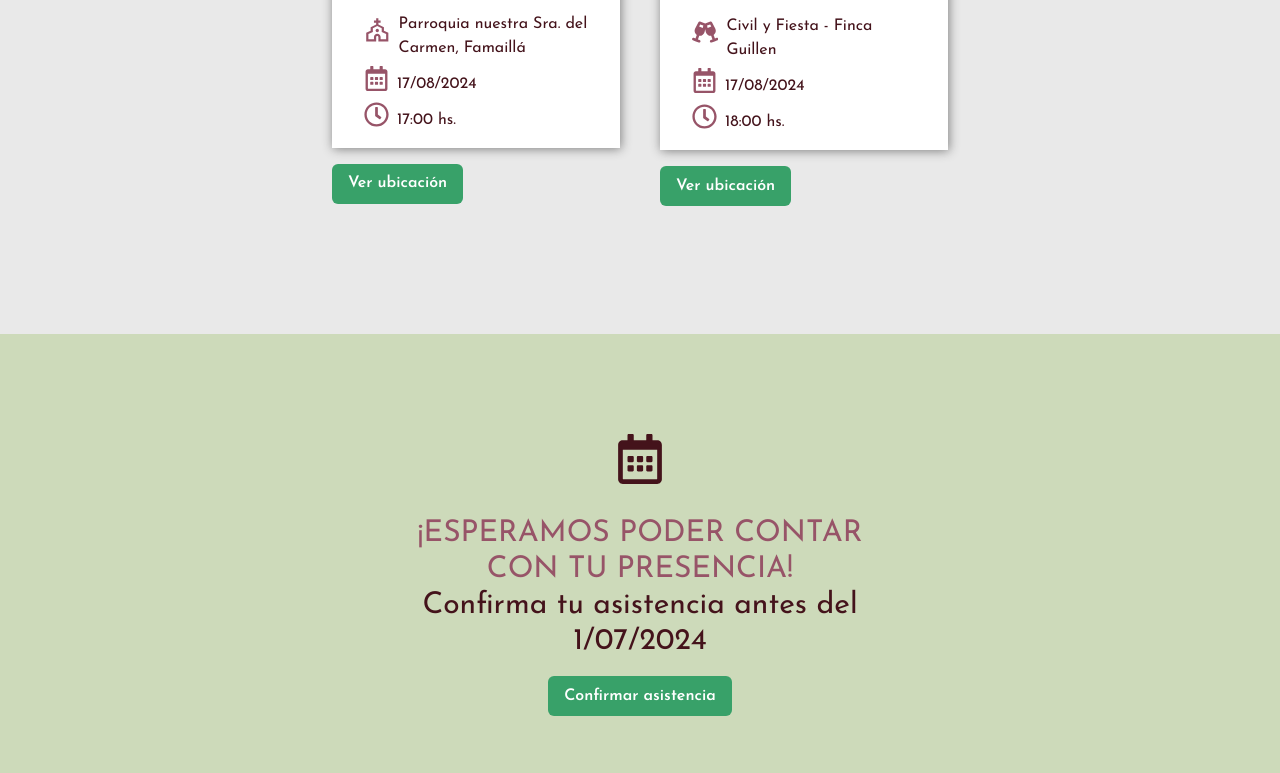
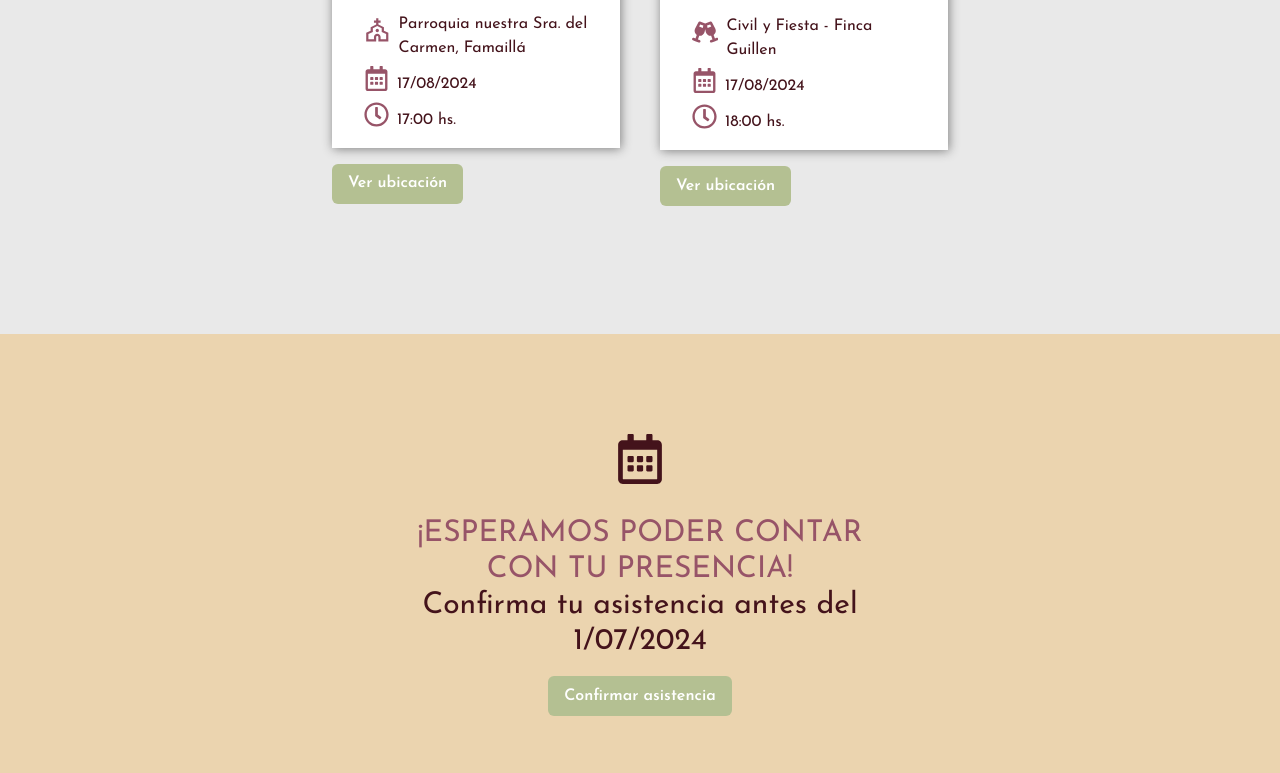
Before and after one commit to Majoissa/reserva-la-fecha, a React (Create React App) app: page /Boda/MarYGonza in a window 1280 px wide. Shown: the part 2000-2773 px from the top of the page. Built offline with nearby package versions, Linux system fonts and the light colour scheme; a web font is replaced by a local one.

Commit message:
color change

```diff
--- a/src/Components/EventAssistance/EventAssistance.js
+++ b/src/Components/EventAssistance/EventAssistance.js
@@ -14,7 +14,7 @@ const EventAssistance = ({
   prohibido,
 }) => {
   return (
-    <VStack bg={"#cddaba"} width={"100%"} height={"100vh"} px={"2rem"}>
+    <VStack bg={"#ebd4af"} width={"100%"} height={"100vh"} px={"2rem"}>
       <Box
         textAlign={"center"}
         maxW={{ base: "100%", sm: "70%", md: "40%" }}
@@ -52,7 +52,8 @@ const EventAssistance = ({
         </Fade>
         <a href={url} target="_blank" rel="noreferrer">
           <Button
-            colorScheme="green"
+            bg={"#b4c092"}
+            color={"white"}
             fontFamily={'"Josefin Sans", sans-serif'}
             my={"1rem"}
           >
--- a/src/Components/EventLocation/EventLocation.js
+++ b/src/Components/EventLocation/EventLocation.js
@@ -84,7 +84,8 @@ const EventLocation = ({
           <a href={ubi1} target="_blank" rel="noreferrer">
             <Button
               fontFamily={'"Josefin Sans", sans-serif'}
-              colorScheme="green"
+              bg={"#b4c092"}
+              color={"white"}
             >
               Ver ubicación
             </Button>
@@ -146,7 +147,8 @@ const EventLocation = ({
           <a href={ubi2} target="_blank" rel="noreferrer">
             <Button
               fontFamily={'"Josefin Sans", sans-serif'}
-              colorScheme="green"
+              bg={"#b4c092"}
+              color={"white"}
             >
               Ver ubicación
             </Button>
--- a/src/Components/Motivation/Motivation.js
+++ b/src/Components/Motivation/Motivation.js
@@ -4,7 +4,7 @@ import { Fade } from "react-awesome-reveal";
 
 const Motivation = ({ title, phrase }) => {
   return (
-    <VStack bg={"#cddaba"} width={"100%"} height={"100vh"} px={"2rem"}>
+    <VStack bg={"#ebd4af"} width={"100%"} height={"100vh"} px={"2rem"}>
       <Box
         textAlign={"center"}
         maxW={{ base: "100%", sm: "70%", md: "40%" }}
--- a/src/Components/PresentInfo/PresentPopup.js
+++ b/src/Components/PresentInfo/PresentPopup.js
@@ -16,8 +16,9 @@ const PresentPopup = () => {
     <>
       <Button
         onClick={onOpen}
-        colorScheme="green"
         fontFamily={'"Josefin Sans", sans-serif'}
+        bg={"#b4c092"}
+        color={"white"}
       >
         Ver más
       </Button>
--- a/src/Components/SocialNetworks/SocialNetworks.js
+++ b/src/Components/SocialNetworks/SocialNetworks.js
@@ -74,7 +74,9 @@ const SocialNetwork = ({ text, description, insta, tags, qr, img, url }) => {
       </Fade>
       <Image src={img} alt="codigo qr" width={"200px"} />
       <a href={url} target="_blank" rel="noreferrer">
-        <Button colorScheme="green">Abrir álbum</Button>
+        <Button bg={"#b4c092"} color={"white"}>
+          Abrir álbum
+        </Button>
       </a>
     </VStack>
   );
```
